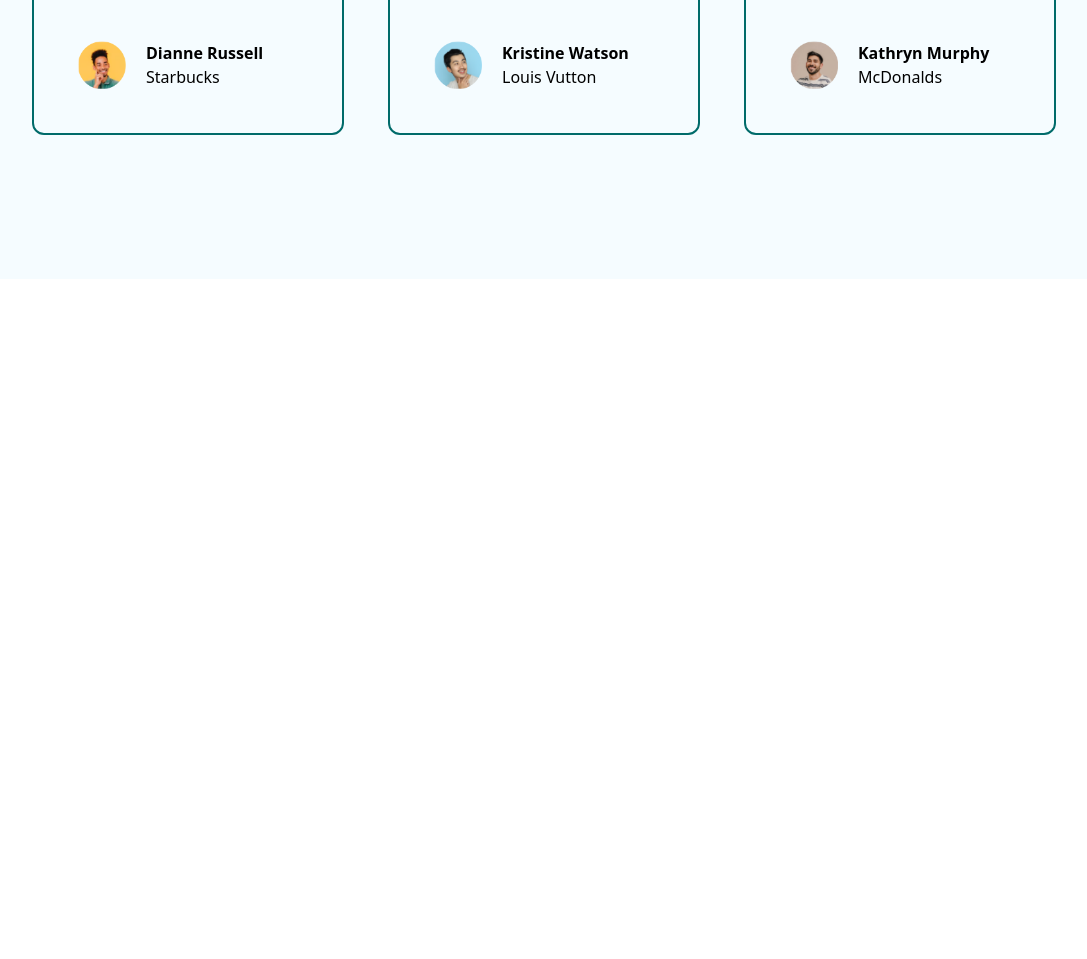
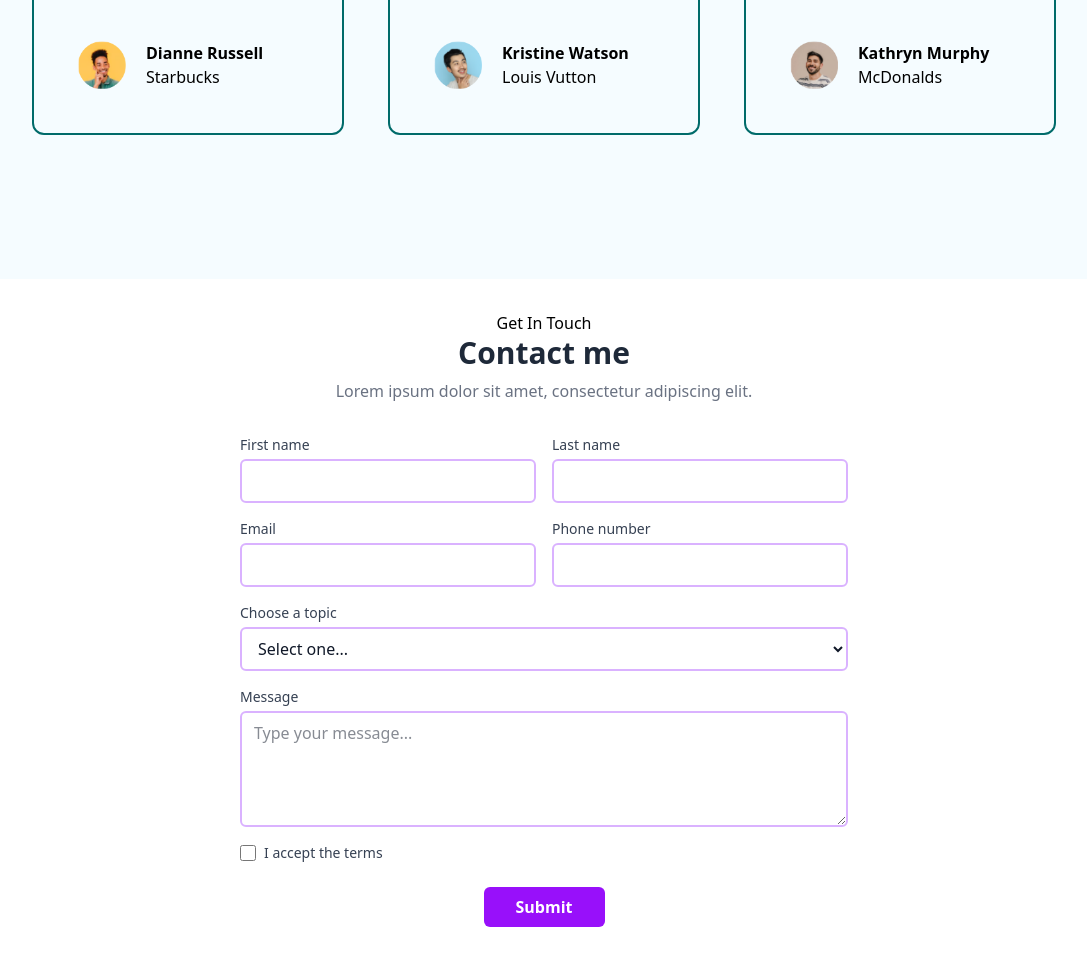
Before and after one commit to AlaminIbneFaruk/logoipsum, a plain HTML site: page index.html in a window 1280 px wide. Shown: the part 3968-4927 px from the top of the page, without its empty margins (96-1183 px from the left). Before the commit the page ends 4247 px from the top, so only its background shows below. Drawn offline with nearby package versions, Linux system fonts and the light colour scheme.

```diff
--- a/index.html
+++ b/index.html
@@ -278,9 +278,7 @@
                 <img src="./images/AV2.png" alt="" class="w-full h-full" />
               </div>
               <div>
-                <p class="font-bold">
-                  Kristine Watson
-                </p>
+                <p class="font-bold">Kristine Watson</p>
                 <p>Louis Vutton</p>
               </div>
             </div>
@@ -304,6 +302,123 @@
           </div>
         </div>
       </section>
+      <section class="bg-white max-w-2xl w-full p-8 rounded-lg mx-auto">
+        <div class="text-center mb-8">
+          <p>Get In Touch</p>
+          <h1 class="text-3xl font-bold text-gray-800">Contact me</h1>
+          <p class="text-gray-500 mt-2">
+            Lorem ipsum dolor sit amet, consectetur adipiscing elit.
+          </p>
+        </div>
+
+        <form>
+          <div class="grid grid-cols-1 md:grid-cols-2 gap-4 mb-4">
+            <div>
+              <label
+                for="first-name"
+                class="block text-sm font-medium text-gray-700"
+                >First name</label
+              >
+              <input
+                type="text"
+                id="first-name"
+                name="first-name"
+                class="mt-1 block w-full rounded-md border-2 border-purple-300 px-3 py-2 text-gray-900 hover:border-purple-400 focus:border-purple-500 focus:outline-none"
+              />
+            </div>
+            <div>
+              <label
+                for="last-name"
+                class="block text-sm font-medium text-gray-700"
+                >Last name</label
+              >
+              <input
+                type="text"
+                id="last-name"
+                name="last-name"
+                class="mt-1 block w-full rounded-md border-2 border-purple-300 px-3 py-2 text-gray-900 hover:border-purple-400 focus:border-purple-500 focus:outline-none"
+              />
+            </div>
+          </div>
+
+          <div class="grid grid-cols-1 md:grid-cols-2 gap-4 mb-4">
+            <div>
+              <label for="email" class="block text-sm font-medium text-gray-700"
+                >Email</label
+              >
+              <input
+                type="email"
+                id="email"
+                name="email"
+                class="mt-1 block w-full rounded-md border-2 border-purple-300 px-3 py-2 text-gray-900 hover:border-purple-400 focus:border-purple-500 focus:outline-none"
+              />
+            </div>
+            <div>
+              <label
+                for="phone-number"
+                class="block text-sm font-medium text-gray-700"
+                >Phone number</label
+              >
+              <input
+                type="tel"
+                id="phone-number"
+                name="phone-number"
+                class="mt-1 block w-full rounded-md border-2 border-purple-300 px-3 py-2 text-gray-900 hover:border-purple-400 focus:border-purple-500 focus:outline-none"
+              />
+            </div>
+          </div>
+
+          <div class="mb-4">
+            <label for="topic" class="block text-sm font-medium text-gray-700"
+              >Choose a topic</label
+            >
+            <select
+              id="topic"
+              name="topic"
+              class="mt-1 block w-full rounded-md border-2 border-purple-300 px-3 py-2 text-gray-900 hover:border-purple-400 focus:border-purple-500 focus:outline-none"
+            >
+              <option value="" disabled selected>Select one...</option>
+              <option value="general">General Inquiry</option>
+              <option value="support">Support</option>
+              <option value="feedback">Feedback</option>
+            </select>
+          </div>
+
+          <div class="mb-4">
+            <label for="message" class="block text-sm font-medium text-gray-700"
+              >Message</label
+            >
+            <textarea
+              id="message"
+              name="message"
+              rows="4"
+              placeholder="Type your message..."
+              class="mt-1 block w-full rounded-md border-2 border-purple-300 px-3 py-2 text-gray-900 hover:border-purple-400 focus:border-purple-500 focus:outline-none"
+            ></textarea>
+          </div>
+
+          <div class="flex items-center mb-6">
+            <input
+              id="terms"
+              name="terms"
+              type="checkbox"
+              class="h-4 w-4 text-purple-600 border-gray-300 rounded focus:ring-purple-500"
+            />
+            <label for="terms" class="ml-2 block text-sm text-gray-700"
+              >I accept the terms</label
+            >
+          </div>
+
+          <div class="flex justify-center">
+            <button
+              type="submit"
+              class="px-8 py-2 rounded-md font-bold text-white bg-purple-600 hover:bg-purple-700 focus:outline-none focus:ring-2 focus:ring-offset-2 focus:ring-purple-500"
+            >
+              Submit
+            </button>
+          </div>
+        </form>
+      </section>
     </main>
   </body>
 </html>
```
